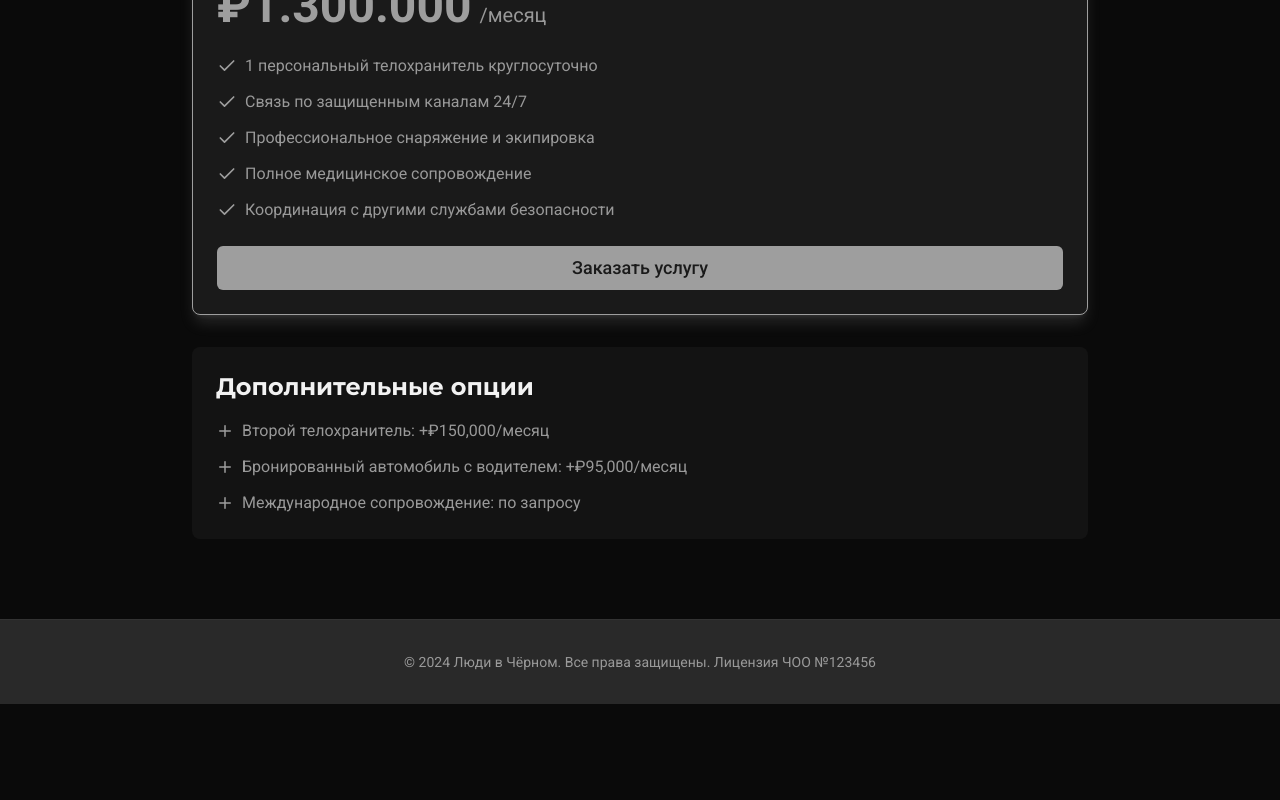
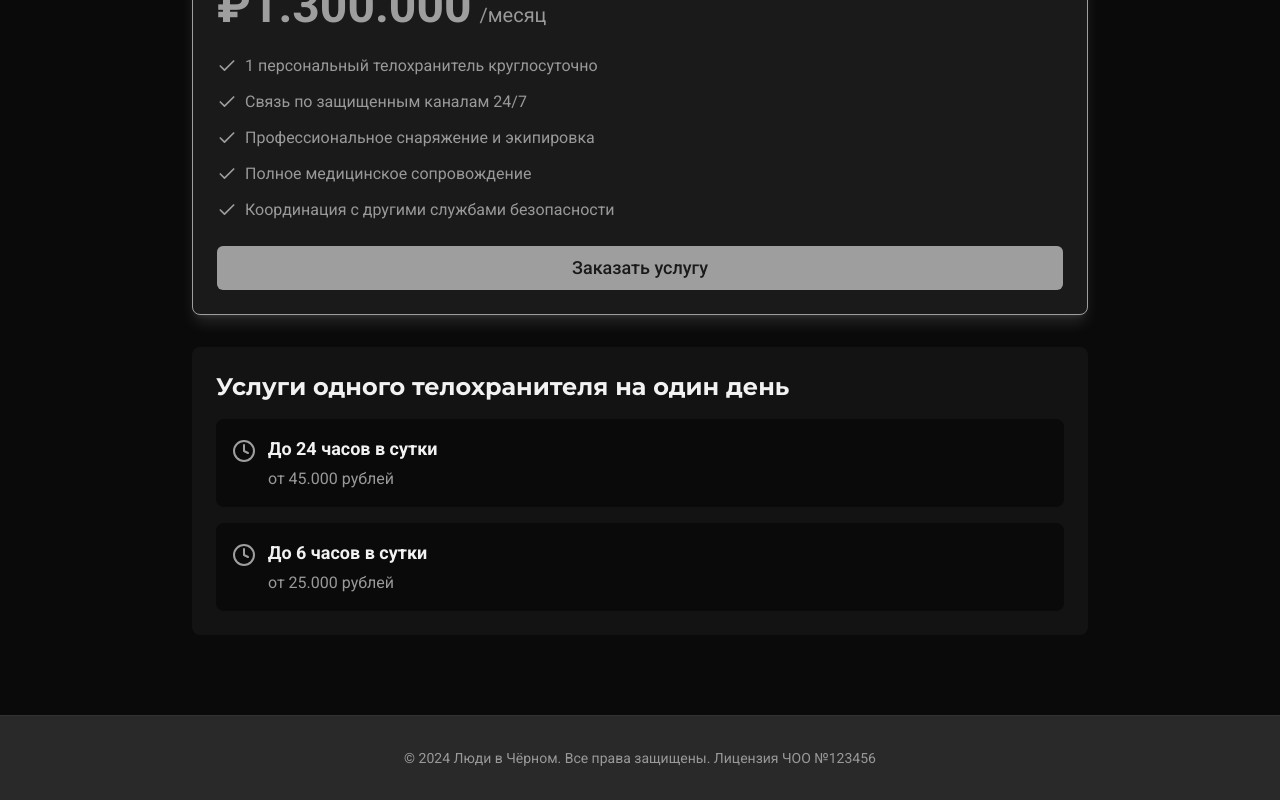
Before and after one commit to pr-poehali-dev/black-people-guard-site, a React (Vite) app: page /service/personal-security in a window 1280 px wide. Shown: the part 787-1587 px from the top of the page. Before the commit the page ends 1491 px from the top, so only its background shows below. Built offline with nearby package versions, Linux system fonts and the light colour scheme.

Commit message:
Обновление блока услуг телохранителя

```diff
--- a/src/pages/PersonalSecurity.tsx
+++ b/src/pages/PersonalSecurity.tsx
@@ -134,20 +134,22 @@ const PersonalSecurity = () => {
             </Card>
 
             <div className="bg-secondary/30 rounded-lg p-6">
-              <h3 className="text-2xl font-bold mb-4">Дополнительные опции</h3>
-              <div className="space-y-3 text-muted-foreground">
-                <p className="flex items-center gap-2">
-                  <Icon name="Plus" size={18} className="text-primary" />
-                  Второй телохранитель: +₽150,000/месяц
-                </p>
-                <p className="flex items-center gap-2">
-                  <Icon name="Plus" size={18} className="text-primary" />
-                  Бронированный автомобиль с водителем: +₽95,000/месяц
-                </p>
-                <p className="flex items-center gap-2">
-                  <Icon name="Plus" size={18} className="text-primary" />
-                  Международное сопровождение: по запросу
-                </p>
+              <h3 className="text-2xl font-bold mb-4">Услуги одного телохранителя на один день</h3>
+              <div className="space-y-4">
+                <div className="flex items-start gap-3 p-4 bg-background rounded-lg">
+                  <Icon name="Clock" size={24} className="text-primary mt-1" />
+                  <div>
+                    <p className="font-semibold text-lg mb-1">До 24 часов в сутки</p>
+                    <p className="text-muted-foreground">от 45.000 рублей</p>
+                  </div>
+                </div>
+                <div className="flex items-start gap-3 p-4 bg-background rounded-lg">
+                  <Icon name="Clock" size={24} className="text-primary mt-1" />
+                  <div>
+                    <p className="font-semibold text-lg mb-1">До 6 часов в сутки</p>
+                    <p className="text-muted-foreground">от 25.000 рублей</p>
+                  </div>
+                </div>
               </div>
             </div>
           </div>
```
